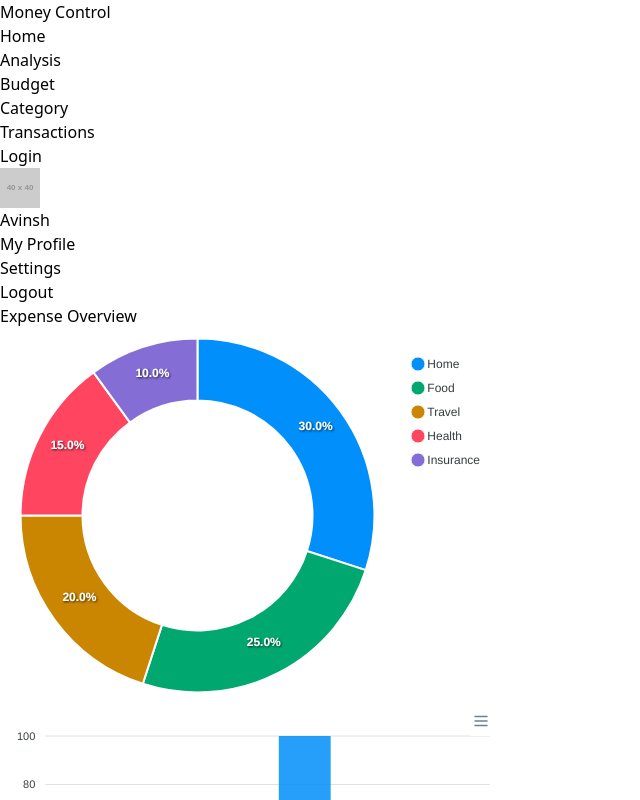
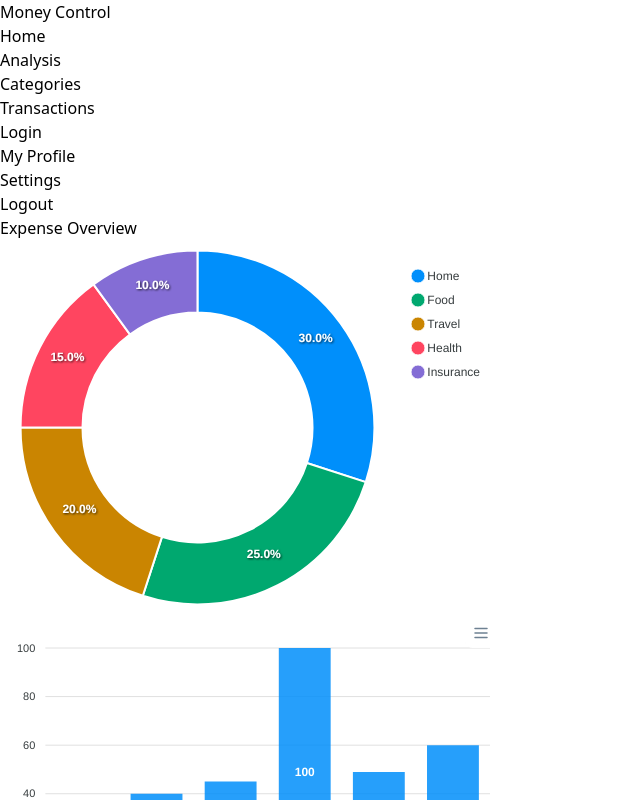
Before and after one commit to avinashpanchal123/money-control, a React (Vite) app in the folder frontend/: page / in a window 1280 px wide. Shown: the top 800 px of the page, without its empty margins (0-640 px from the left). Built offline with nearby package versions, Linux system fonts and the light colour scheme.

Commit message:
added some enhancements

```diff
--- a/frontend/src/App.jsx
+++ b/frontend/src/App.jsx
@@ -10,7 +10,7 @@ function App() {
     <>
       <Header />
       <Outlet />
-      <Footer/>
+      {/* <Footer/> */}
     </>
   );
 }
--- a/frontend/src/components/Analysis/Analysis.jsx
+++ b/frontend/src/components/Analysis/Analysis.jsx
@@ -1,23 +1,28 @@
 import React, { useEffect, useState } from "react";
 import Chart from "react-apexcharts";
 import Apexchart from "./ApexCharts";
+import axios from 'axios';
 import SixMonthsAnalysis from "./SixMonthsAnalysis";
 import ThisMonthAnalysis from "./ThisMonthAnalalysis";
 
 
 const Apexcharts = () => {
     useEffect(() => {
-
+        async function getAnalysis(params) {
+           try{
+            let res =  await axios.get('http://localhost:3000/analysis', {
+                withCredentials : true
+            });
+           }catch(err){
+            console.log(err);
+           }
+        }
+        getAnalysis()
     }, [])
-    const chartData = {
-        series: [30, 25, 20, 15, 10],
-        labels : ['Home', 'Food', 'Travel', 'Health', 'Insurance'],
-        type: "donut",
-    };
 
     return (
         <>
-            <div className="bg-black pt-20 text-white px-8 md:px-16 lg:px-24">
+             <div className="min-h-screen text-white flex items-center justify-center bg-gray-800">
                 <h1 className="text-xl font-bold mb-4 pl-20 text-left">Expense Overview</h1>
                 <div className="flex space-x-20">
                    <ThisMonthAnalysis/>
--- a/frontend/src/components/Analysis/SixMonthsAnalysis.jsx
+++ b/frontend/src/components/Analysis/SixMonthsAnalysis.jsx
@@ -3,6 +3,7 @@ import Apexchart from './ApexCharts'
 
 const SixMonthsAnalysis = () => {
     // const [category, setCategory] = useState([]);
+    const date = new Date();
     useEffect(() => {
 
     }, [])
--- a/frontend/src/components/Home/Analysis.jsx
+++ b/frontend/src/components/Home/Analysis.jsx
@@ -17,7 +17,7 @@ const Apexcharts = () => {
 
     return (
         <>
-            <div className="bg-black pt-20 text-white px-8 md:px-16 lg:px-24">
+            <div className="min-h-screen text-white flex items-center justify-center bg-gray-800">
                 <h1 className="text-xl font-bold mb-4 pl-20 text-left">Expense Overview</h1>
                 <div className="flex space-x-20">
                    <ThisMonthAnalysis/>
--- a/frontend/src/components/Navbar/Navbar.jsx
+++ b/frontend/src/components/Navbar/Navbar.jsx
@@ -3,7 +3,7 @@ import { Link, Outlet } from 'react-router-dom';
 import axios from 'axios';
 
 const Navbar = () => {
-    const [userName, setUserName] = useState('Avinsh');
+    const [userName, setUserName] = useState('Avinash');
 
     useEffect(() => {
         // console.log('goasoo');
@@ -36,11 +36,11 @@ const Navbar = () => {
                         <li className='hover:text-gray-400'>
                             <Link to="/analysis">Analysis</Link>
                         </li>
+                        {/* <li className='hover:text-gray-400'>
+                            <Link to="/budget">Budget</Link>
+                        </li> */}
                         <li className='hover:text-gray-400'>
-                            <Link to="/budget">Budget</Link>
-                        </li>
-                        <li className='hover:text-gray-400'>
-                            <Link to="/category">Category</Link>
+                            <Link to="/category">Categories</Link>
                         </li>
                         <li className='hover:text-gray-400'>
                             <Link to="/transactions">Transactions</Link>
@@ -55,14 +55,14 @@ const Navbar = () => {
                     {
                         !!userName &&
                         <div className='relative'>
-                            <div className='flex items-center cursor-pointer'>
+                            {/* <div className='flex items-center cursor-pointer'>
                                 <img
                                     src="https://via.placeholder.com/40"
                                     alt="User Avatar"
                                     className='w-10 h-10 rounded-full object-cover'
                                 />
                                 <span className='ml-2 hidden md:inline'>{userName}</span>
-                            </div>
+                            </div> */}
                             <div className='absolute right-0 mt-2 w-48 bg-white text-black rounded-lg shadow-lg hidden group-hover:block'>
                                 <ul>
                                     <li className='px-4 py-2 hover:bg-gray-200'>
--- a/frontend/src/main.jsx
+++ b/frontend/src/main.jsx
@@ -25,7 +25,7 @@ const router = createBrowserRouter(
       {/* <Route path="" element={<Home />}></Route> */}
       <Route path="" element={<Home />}></Route>
       <Route path="analysis" element={<Analysis />} />
-      <Route path="budget" element={<Budget />} />
+      {/* <Route path="budget" element={<Budget />} /> */}
       <Route path="category/*" element={<Category />} />
       <Route path="transactions" element={<Transactions />} />
       <Route path="signup" element={<Signup/>} />
```
